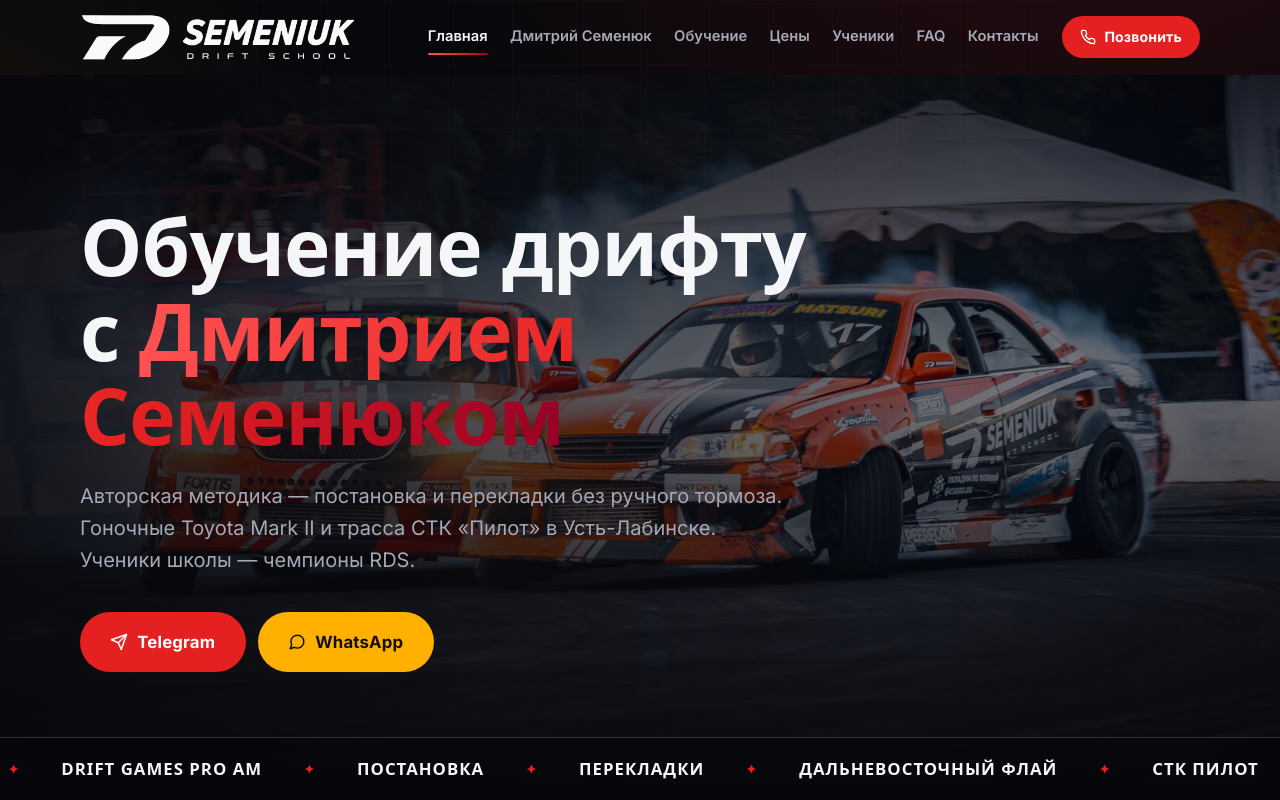
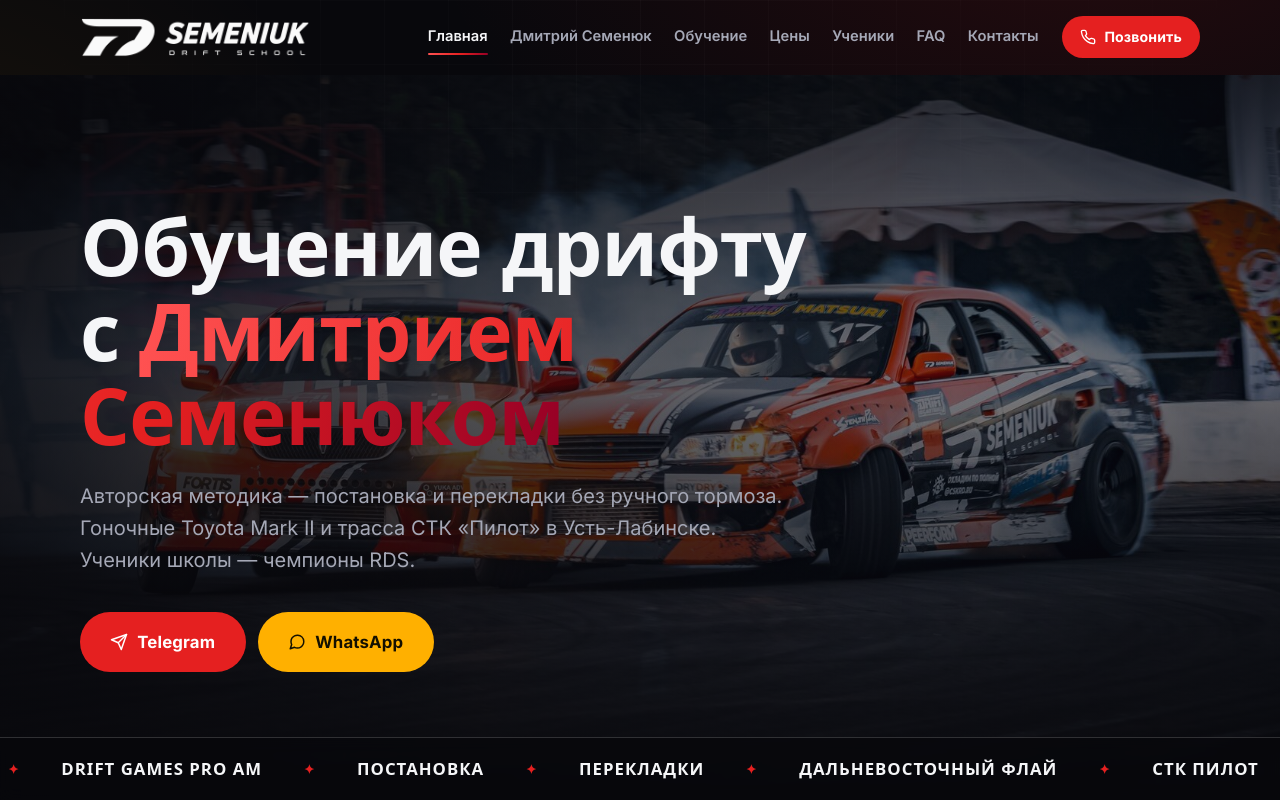
Before and after one commit to pixelpromo/schooldrift.ru, an Astro site: page / in a window 1280 px wide. Shown: the top 800 px of the page. Built offline with nearby package versions, Linux system fonts and the light colour scheme; Astro itself is replaced by a stand-in of ours; a web font is replaced by a local one.

Commit message:
Логотип чуть меньше (40px)

```diff
--- a/src/styles/global.css
+++ b/src/styles/global.css
@@ -303,7 +303,7 @@ strong {
 }
 
 .brand img {
-  height: 48px;
+  height: 40px;
   width: auto;
 }
 
```
